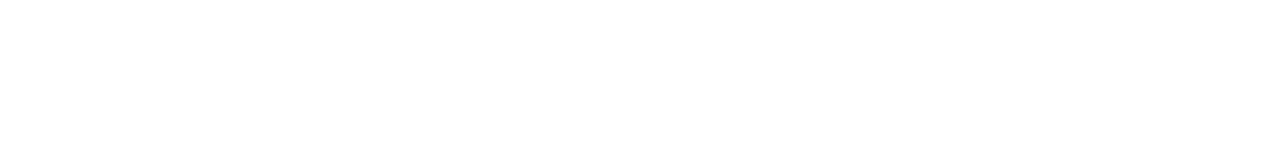
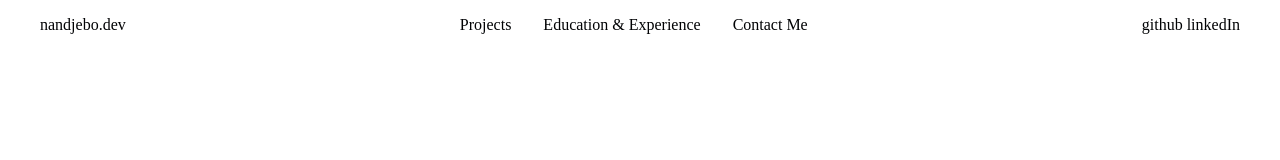
Before and after one commit to rhapsodic-numrod/cs-portfolio, a website: page index.html in a window 1280 px wide. Drawn offline with Linux system fonts and the light colour scheme.

Commit message:
* Added package.json * Added navbar to index.html

```diff
--- a/index.html
+++ b/index.html
@@ -4,8 +4,28 @@
     <meta charset="UTF-8">
     <meta name="viewport" content="width=device-width, initial-scale=1.0">
     <title>nandjebo.dev</title>
+    <link rel="stylesheet" href="style.css">
 </head>
 <body>
+<nav>
+    <a class="logo" href="#">nandjebo.dev</a>
+    <div class="page-links">
+        <a href="#">Projects</a>
+        <a href="#">Education & Experience</a>
+        <a href="#">Contact Me</a>
+    </div>
+    <div class="contact-links">
+        <a href="#">github</a>
+        <a href="#">linkedIn</a>
+    </div>
+
+</nav>
+    <div class="content">
+    <section class="about-section"></section>
+    <section class="project-section"></section>
+    <section class="xp-section"></section>
+    <section class="contact-section"></section>
+</div>
 
 </body>
 </html>
--- a/style.css
+++ b/style.css
@@ -29,3 +29,21 @@
 body {
   min-height: 100vh;
 }
+
+
+/* Navigation */
+nav{
+  display: flex;
+  justify-content: space-between;
+  padding: 1rem 2.5rem;
+}
+
+a{
+  color: var(--text);
+  text-decoration: none;
+}
+
+.page-links{
+  display: flex;
+  gap: 2rem;
+}
```
Also changed, not shown: package.json (added, +19 -0 lines), 1 other file.
